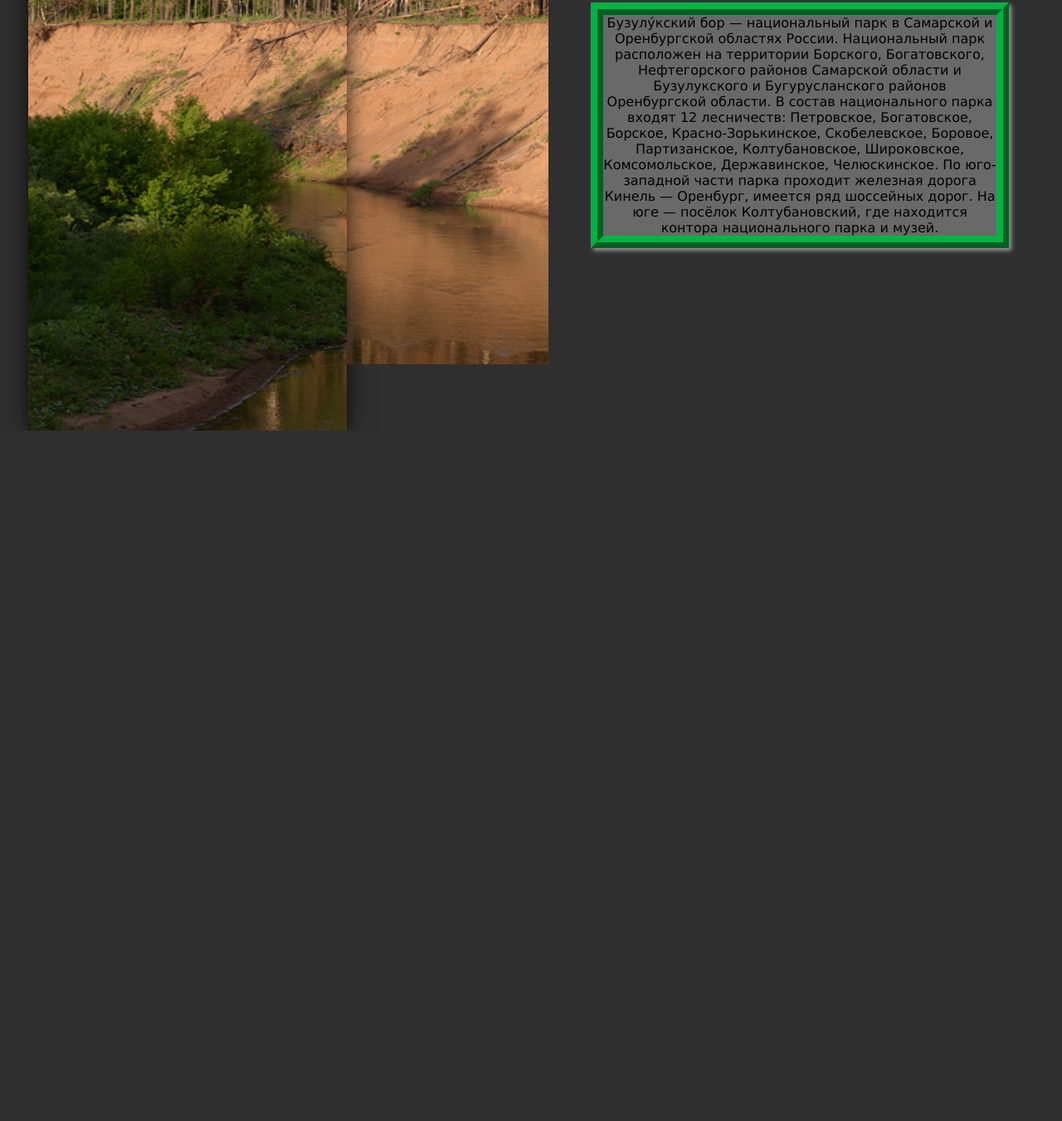
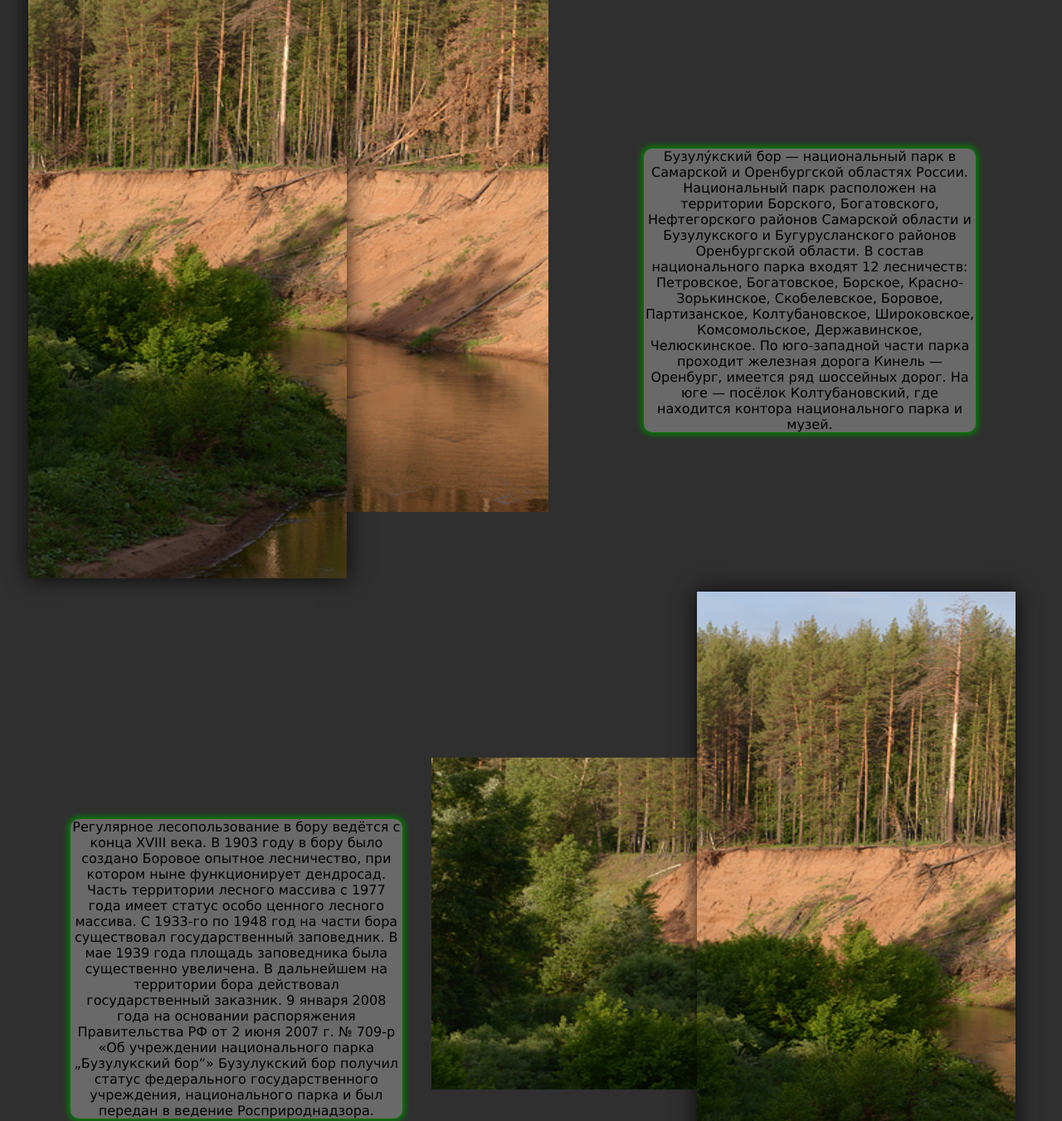
Before and after one commit to Kochtyan/cursit, a plain HTML site: page park.html in a window 1280 px wide. Shown: the part 397-1748 px from the top of the page at 83% size. Before the commit the page ends 916 px from the top, so only its background shows below. Drawn offline with Linux system fonts and the light colour scheme.

Commit message:
park upgrade

```diff
--- a/park.html
+++ b/park.html
@@ -7,12 +7,13 @@
     <link rel="stylesheet" href="style.css">
 </head>
 <body>
+    <div class="six"><h1><span>Национальный парк "Бузулукский бор"</span></h1></div>
     <nav class="three">
         <ul class="topmenu">
             <li><a href="index.html">Дом</a></li>
             <li><a href="park.html">О национальном парке</a></li>
             <li>
-                <a href="#">ЮЮЮЮ><i class="fa fa-angle-down"></i></a>
+                <a href="#">Каталог><i class="fa fa-angle-down"></i></a>
                 <ul class="submenu">
                     <li><a href="">Item 1</a></li>
                     <li><a href="">Item 2</a></li>
@@ -29,7 +30,9 @@
         <div class="d33"></div>
         <div class="d44"></div>
     </div>
-    <p> <div class="text">
+
+    <p>
+        <div class="text">
             Бузулу́кский бор — национальный парк в Самарской и Оренбургской областях России.
             Национальный парк расположен на территории Борского, Богатовского,
             Нефтегорского районов Самарской области и Бузулукского и Бугурусланского районов Оренбургской области.
@@ -37,7 +40,25 @@
             Скобелевское, Боровое, Партизанское, Колтубановское, Широковское, Комсомольское, Державинское, Челюскинское.
             По юго-западной части парка проходит железная дорога Кинель — Оренбург, имеется ряд шоссейных дорог.
             На юге — посёлок Колтубановский, где находится контора национального парка и музей.
-    </div> </p>
+        </div>
+    </p>
+
+    <div class="main">
+
+        <div class="d222"></div>
+        <div class="d333"></div>
+
+    </div>
+    <p>
+        <div class="text2">
+            Регулярное лесопользование в бору ведётся с конца XVIII века. В 1903 году в бору было создано Боровое опытное лесничество, при котором ныне функционирует дендросад.
+            Часть территории лесного массива с 1977 года имеет статус особо ценного лесного массива. С 1933-го по 1948 год на части бора существовал государственный заповедник.
+            В мае 1939 года площадь заповедника была существенно увеличена.
+            В дальнейшем на территории бора действовал государственный заказник. 9 января 2008 года на основании распоряжения Правительства РФ
+            от 2 июня 2007 г. № 709-р «Об учреждении национального парка „Бузулукский бор“» Бузулукский бор получил статус федерального государственного учреждения,
+            национального парка и был передан в ведение Росприроднадзора.
+        </div>
+    </p>
 
 
 </body>
--- a/style.css
+++ b/style.css
@@ -192,6 +192,7 @@ body {
 nav {
     width: 100%;
     margin: 0 auto 30px;
+    font-family: Verdana, sans-serif;
 }
 
 ul {
@@ -309,12 +310,74 @@ a {
     text-align: center;
     transform: translateX(55vw);
     margin-right: 60%;
+    margin-left:5%;
     position: absolute;
-    top: 50%;
+    top: 72%;
     font-family: Verdana, sans-serif;
-    color: black;
-    border: 2px solid #555;
-    box-shadow: 3px 3px 5px #999;
+    width: 400px;
+    box-shadow: 0 0 7px 3px #008000;
+    border-radius: 10px;
     background-color: #696969;
-    border: 15px #00B344 ridge;
 }
+
+.text2 {
+    text-align: center;
+    position: absolute;
+    top: 173%;
+    margin-left: 6%;
+    font-family: Verdana, sans-serif;
+    width: 400px;
+    box-shadow: 0 0 7px 3px #008000;
+    border-radius: 10px;
+    background-color: #696969;
+}
+
+.d333 {
+    position: absolute;
+    background-image: url(img/back1.jpg);
+    background-size: 1700px 900px;
+    overflow: hidden;
+    height: 100vh;
+    width: 30vw;
+    box-shadow: 0px 0px 25px rgba(0, 0, 0, 0.8);
+    background-position: -35vw 60%;
+    top: 55%;
+    left: 65%;
+    transform: translateY(-50%);
+    z-index: 3;
+    animation: dd33 10s 10;
+    animation-delay: 4s;
+}
+
+@keyframes dd33 {
+    0% {
+    }
+
+    50% {
+        background-position: Calc(-35vw - 40px) 50%;
+    }
+}
+
+.d222 {
+    position: absolute;
+    background-image: url(img/back1.jpg);
+    background-size: 1700px 900px;
+    height: 50vh;
+    width: 25vw;
+    background-position: -10vw 50%;
+    left: 40%;
+    top: 55%;
+    transform: translateY(-50%);
+    z-index: 1;
+    animation: dd222 10s 10;
+    animation-delay: 4s;
+}
+
+@keyframes dd222 {
+    0% {
+    }
+
+    50% {
+        background-position: Calc(-10vw - 40px) 50%;
+    }
+}
```
Also changed, not shown: index.html (+1 -1 lines). Lines whose indentation alone changed are shown as unchanged.
